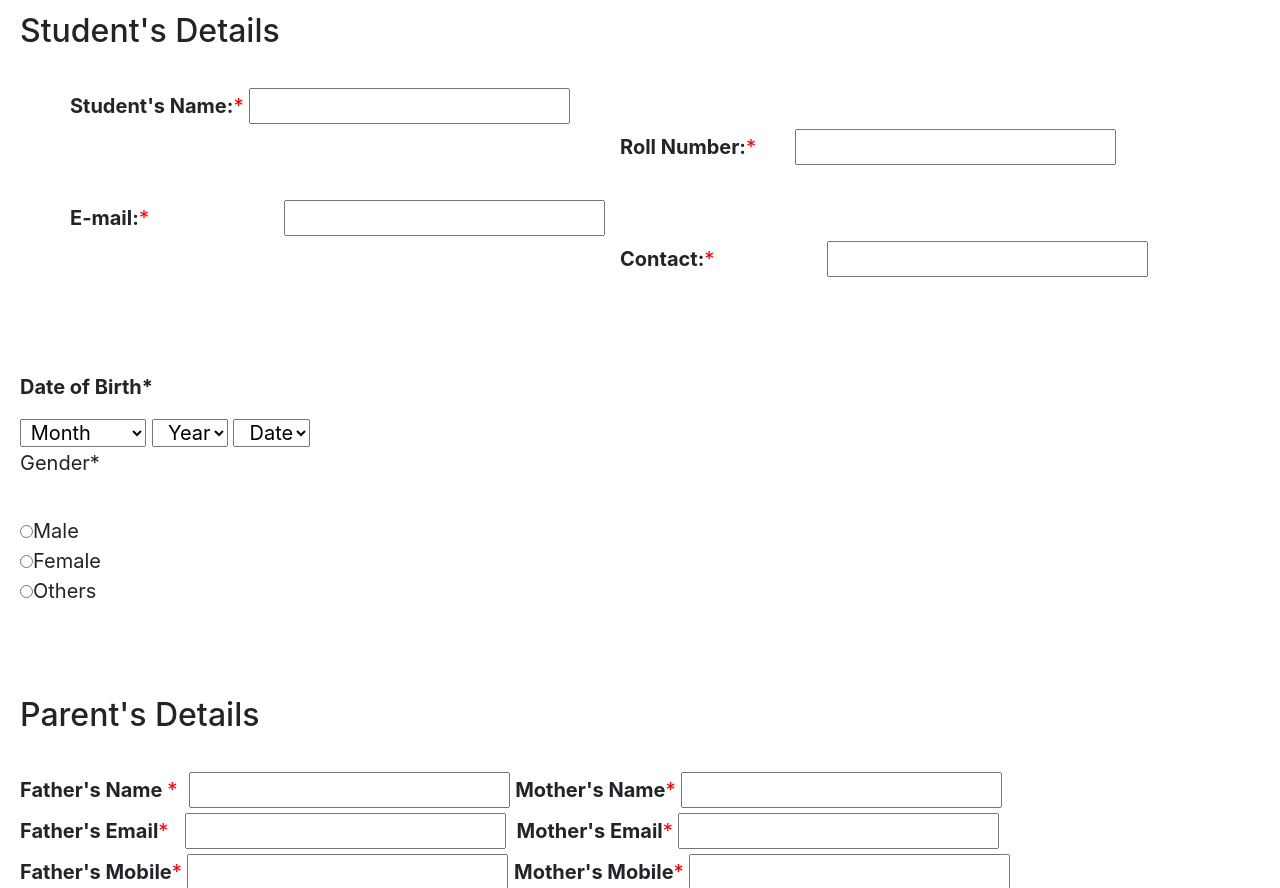
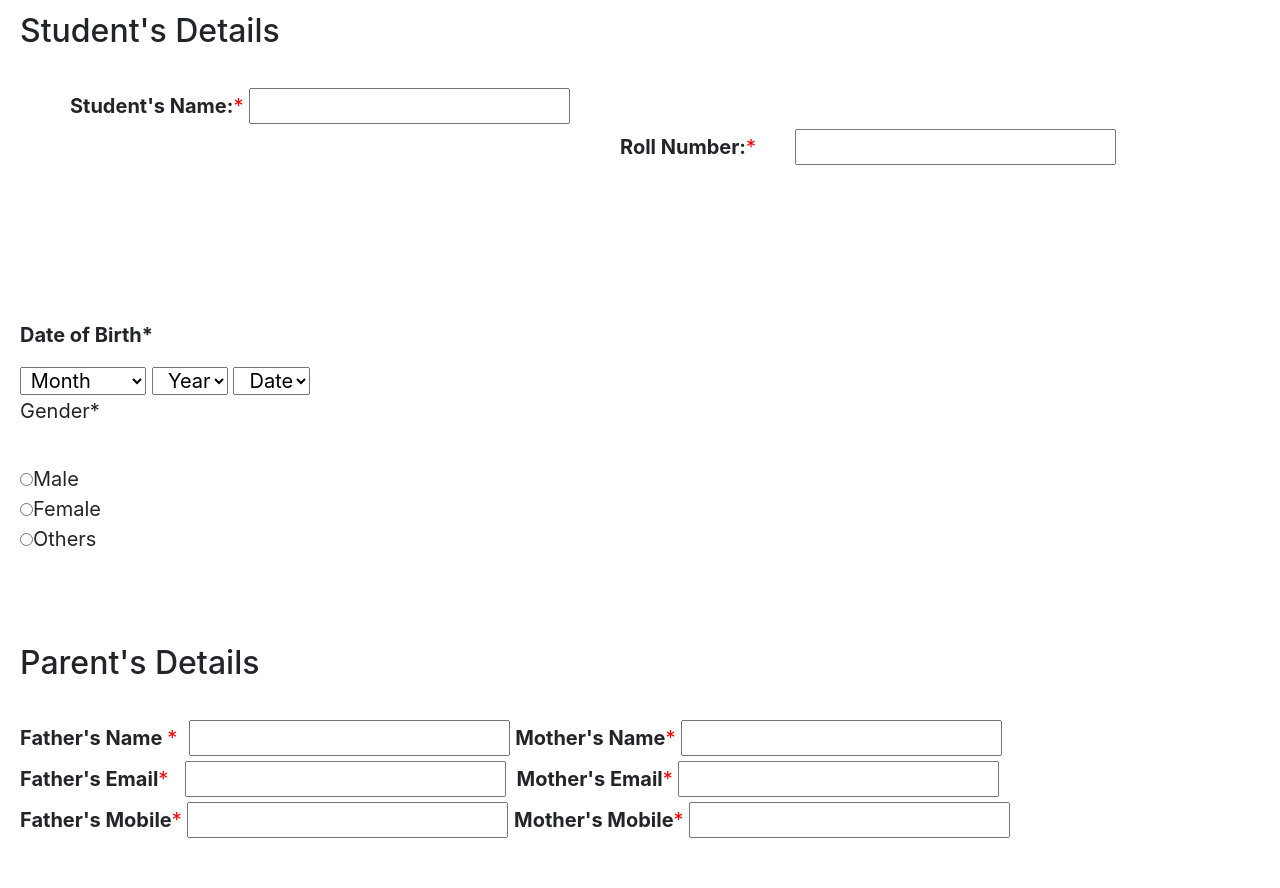
Before and after one commit to DevilAeron/edtech_rubix, a Python web app: template app/templates/add_stu.html in a window 1280 px wide. Shown: the part 468-1356 px from the top of the page. Run offline with Jinja, Linux system fonts and the light colour scheme; the template is opened without the code that fills it, so the values that code supplies are empty; some libraries are stand-ins or nearby versions.

Commit message:
Update add_stu.html

```diff
--- a/app/templates/add_stu.html
+++ b/app/templates/add_stu.html
@@ -107,11 +107,6 @@
             <label for="rno"> <strong style="margin-left: 600px">Roll Number:</strong><span style="color: red">*&nbsp&nbsp&nbsp&nbsp&nbsp&nbsp</span></label>
             <input id="rno" type="text" name="rno" required/>
             <br><br>
-            <label for="email"> <strong style="margin-left: 50px">E-mail:</strong><span style="color: red">*&nbsp&nbsp&nbsp&nbsp&nbsp&nbsp&nbsp&nbsp&nbsp&nbsp&nbsp&nbsp&nbsp&nbsp&nbsp&nbsp&nbsp&nbsp&nbsp&nbsp&nbsp&nbsp&nbsp</span></label>
-            <input id="email" type="text" name="email" required/>
-
-            <label for="contact"> <strong style="margin-left: 600px">Contact:</strong><span style="color: red">*&nbsp&nbsp&nbsp&nbsp&nbsp&nbsp&nbsp&nbsp&nbsp&nbsp&nbsp&nbsp&nbsp&nbsp&nbsp&nbsp&nbsp&nbsp&nbsp</span></label>
-            <input id="con" type="text" name="con" required/>
             <br>
           </div>
           <br><br><br>
```
